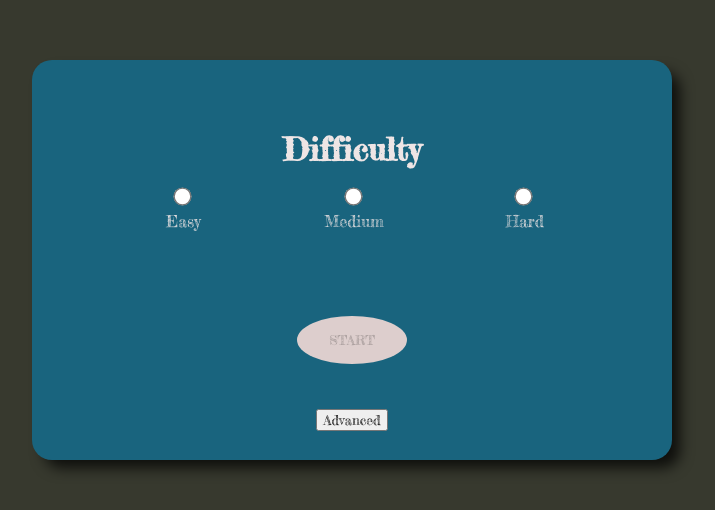
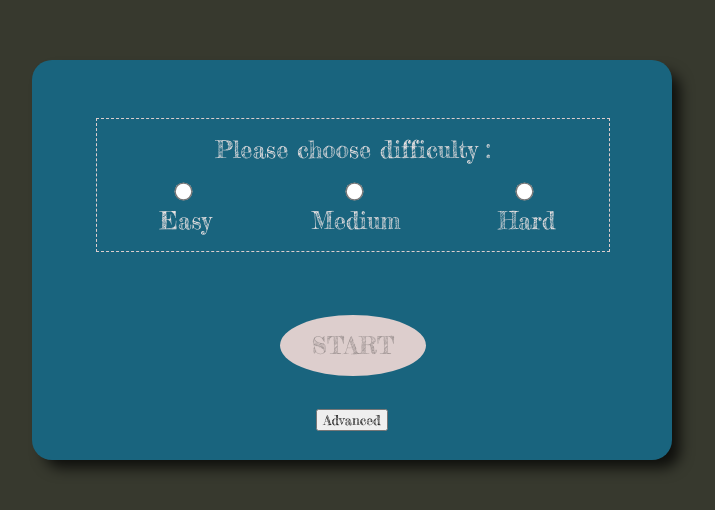
Before and after one commit to TroyB95/minesweeper, a React (Create React App) app: page / in a window 1280 px wide. Shown: the part 140-650 px from the top of the page, without its empty margins (288-1003 px from the left). Built offline with nearby package versions, Linux system fonts and the light colour scheme.

Commit message:
TB - Tweaked styling on startScreen

```diff
--- a/src/Components/StartScreen/StartScreen.styled.tsx
+++ b/src/Components/StartScreen/StartScreen.styled.tsx
@@ -36,7 +36,7 @@ export const StartScreenModal = styled.div`
 
 export const OptionsForm = styled.form`
   ${({ theme: { font } }) => `
-    font-size: ${font.small};
+    font-size: ${font.medium};
   `}
 
   width: 80%;
@@ -52,6 +52,7 @@ export const OptionsForm = styled.form`
     ${({ theme: { colour, font } }) => `
     background: ${colour.mainFont};
     font-family: ${font.family};
+    font-size: ${font.medium};
   `}
 
     border: none;
@@ -67,6 +68,11 @@ export const OptionsForm = styled.form`
 `;
 
 export const OptionsInputDiv = styled.div`
+  ${({ theme: { colour, font } }) => `
+    border: 1px dashed ${colour.mainFont};
+     padding-bottom: ${font.small};
+    `}
+
   width: 100%;
 
   display: flex;
@@ -75,6 +81,10 @@ export const OptionsInputDiv = styled.div`
   align-items: center;
 
   input[type="radio"] {
+    :hover {
+      cursor: pointer;
+    }
+
     transform: scale(1.4);
     margin-bottom: 8px;
   }
@@ -106,7 +116,11 @@ export const ToggleOptions = styled.button`
   right: 0;
 `;
 
-export const StyledTitle = styled.h1`
+export const StyledTitle = styled.p`
+  ${({ theme: { font } }) => `
+    padding-top: ${font.small};
+  `}
+
   width: 100%;
 
   text-align: center;
--- a/src/Components/StartScreen/index.tsx
+++ b/src/Components/StartScreen/index.tsx
@@ -109,7 +109,7 @@ function StartScreen({ setStartTime, setOptionsSubmitted }: StartScreenProps) {
         <OptionsForm onSubmit={(e) => handleSubmit(e, optionsView, difficulty)}>
           {optionsView === "basic" && (
             <OptionsInputDiv>
-              <StyledTitle>Difficulty</StyledTitle>
+              <StyledTitle>Please choose difficulty :</StyledTitle>
               <div>
                 <input
                   type="radio"
```
